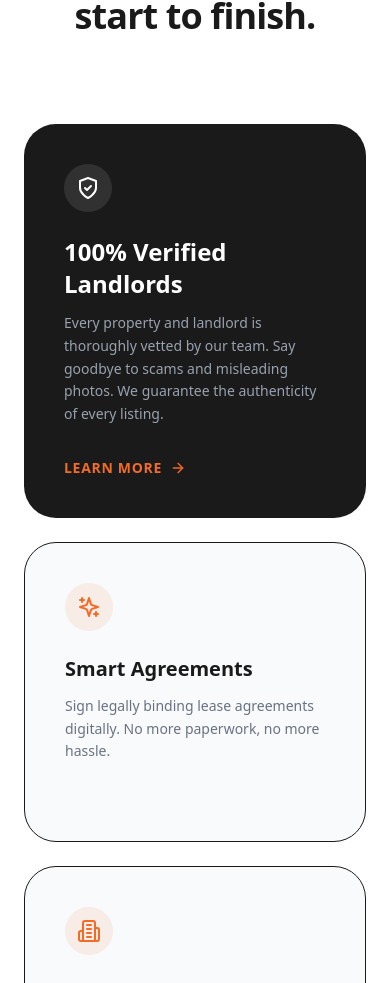
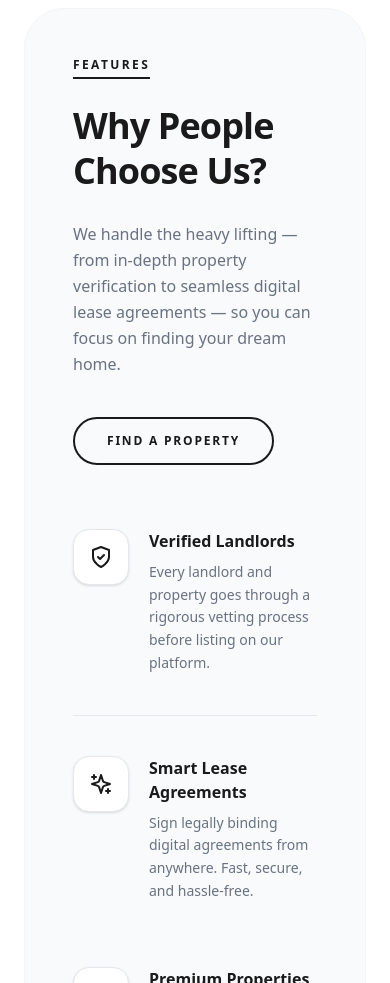
Before and after one commit to AbiNathan11/Stayzo_frontend, a Next.js app: page / in a window 390 px wide. Shown: the part 1017-2000 px from the top of the page. Built offline with nearby package versions, Linux system fonts and the light colour scheme.

Commit message:
Initial commit: Stayzo Frontend

```diff
--- a/src/app/dashboard/owners/page.tsx
+++ b/src/app/dashboard/owners/page.tsx
@@ -10,7 +10,7 @@
   };
 
   return (
-    <div className="min-h-screen bg-[#FDF8F3] text-[#2D2D2D] font-sans selection:bg-[#F26B27] selection:text-white p-8">
+    <div className="min-h-screen bg-[#FDF8F3] text-[#2D2D2D] font-sans selection:bg-[#1A1A1A] selection:text-white p-8">
       <div className="max-w-7xl mx-auto pt-4">
         <div className="flex justify-between items-center mb-16">
           <Link href="/" className="text-4xl font-serif italic font-extrabold text-[#1A1A1A] hover:opacity-80 transition">
@@ -32,7 +32,7 @@
         <div className="bg-white p-10 shadow-xl max-w-3xl">
           <h2 className="text-2xl font-extrabold text-[#1A1A1A] mb-4">You have no listings yet</h2>
           <p className="text-gray-500 font-medium leading-relaxed mb-8">List your property today and gain access to thousands of verified tenants worldwide.</p>
-          <button className="bg-[#F26B27] text-white px-8 py-4 font-bold text-sm tracking-widest uppercase transition shadow-md shadow-[#F26B27]/20 hover:bg-[#E05A16]">
+          <button className="bg-[#1A1A1A] text-white px-8 py-4 font-bold text-sm tracking-widest uppercase transition shadow-md shadow-[#1A1A1A]/20 hover:bg-[#E05A16]">
             Create First Listing
           </button>
         </div>
--- a/src/app/page.tsx
+++ b/src/app/page.tsx
@@ -27,7 +27,7 @@
       <Navbar />
 
       {/* Hero Section with Map Background and Floating Card */}
-      <section className="relative w-full bg-white overflow-hidden py-20">
+      <section className="relative w-full bg-white overflow-hidden pt-44 pb-28">
 
         {/* Static Map Background Photo (styled with gradient mask for legibility) */}
         <div className="absolute inset-0 z-0 select-none">
@@ -145,70 +145,140 @@
       </section>
 
 
-      {/* New Reason to Choose Us (Bento Grid) */}
+      {/* Why Stayzo — 3-Column Horizontal Features Layout */}
       <section className="max-w-7xl mx-auto px-6 lg:px-8 py-24 bg-white border-t border-gray-100">
-        <div className="flex flex-col items-center text-center mb-16">
-          <span className="text-xs font-bold text-[#F26B27] uppercase tracking-wider mb-4">Why Stayzo</span>
-          <h2 className="text-4xl md:text-5xl font-extrabold text-[#1A1A1A] leading-[1.15] mb-6 tracking-tight">
-            A seamless renting <br className="hidden md:block" /> experience from start to finish.
-          </h2>
+        <div className="bg-[#F8FAFB] rounded-[40px] p-12 md:p-20 border border-gray-100">
+          <div className="grid grid-cols-1 lg:grid-cols-3 gap-16 lg:gap-12 items-start">
+
+            {/* Left Column: Label + Heading + Description + CTA */}
+            <div className="flex flex-col items-start">
+              <span className="text-xs font-extrabold text-[#1A1A1A] uppercase tracking-[0.2em] mb-6 border-b-2 border-[#1A1A1A] pb-1">Features</span>
+              <h2 className="text-4xl md:text-5xl font-extrabold text-[#1A1A1A] leading-tight mb-7 tracking-tight">
+                Why People <span className="text-[#1A1A1A]">Choose</span> Us?
+              </h2>
+              <p className="text-gray-500 font-medium text-base leading-relaxed mb-10">
+                We handle the heavy lifting — from in-depth property verification to seamless digital lease agreements — so you can focus on finding your dream home.
+              </p>
+              <Link href="/search" className="border-2 border-[#1A1A1A] hover:bg-[#1A1A1A] hover:text-white text-[#1A1A1A] px-8 py-3.5 rounded-full text-xs font-extrabold tracking-[0.15em] uppercase transition">
+                Find a Property
+              </Link>
+            </div>
+
+            {/* Middle Column: 2 Feature Items */}
+            <div className="flex flex-col divide-y divide-gray-200">
+              {[
+                {
+                  icon: <ShieldCheck className="w-6 h-6 text-[#1A1A1A]" />,
+                  title: "Verified Landlords",
+                  desc: "Every landlord and property goes through a rigorous vetting process before listing on our platform."
+                },
+                {
+                  icon: <Sparkles className="w-6 h-6 text-[#1A1A1A]" />,
+                  title: "Smart Lease Agreements",
+                  desc: "Sign legally binding digital agreements from anywhere. Fast, secure, and hassle-free."
+                }
+              ].map((f, i) => (
+                <div key={i} className="flex items-start space-x-5 py-10 first:pt-0 last:pb-0">
+                  <div className="w-14 h-14 border border-gray-200 rounded-2xl flex items-center justify-center shrink-0 bg-white shadow-sm">
+                    {f.icon}
+                  </div>
+                  <div>
+                    <h3 className="font-extrabold text-[#1A1A1A] text-base mb-2">{f.title}</h3>
+                    <p className="text-gray-500 text-sm font-medium leading-relaxed">{f.desc}</p>
+                  </div>
+                </div>
+              ))}
+            </div>
+
+            {/* Right Column: 2 Feature Items */}
+            <div className="flex flex-col divide-y divide-gray-200">
+              {[
+                {
+                  icon: <Building2 className="w-6 h-6 text-[#1A1A1A]" />,
+                  title: "Premium Properties",
+                  desc: "Access high-quality, modern properties in prime locations across Sri Lanka at competitive prices."
+                },
+                {
+                  icon: <Home className="w-6 h-6 text-[#1A1A1A]" />,
+                  title: "End-to-End Support",
+                  desc: "From search to move-in, our team is with you every step — maintenance, payments, and beyond."
+                }
+              ].map((f, i) => (
+                <div key={i} className="flex items-start space-x-5 py-10 first:pt-0 last:pb-0">
+                  <div className="w-14 h-14 border border-gray-200 rounded-2xl flex items-center justify-center shrink-0 bg-white shadow-sm">
+                    {f.icon}
+                  </div>
+                  <div>
+                    <h3 className="font-extrabold text-[#1A1A1A] text-base mb-2">{f.title}</h3>
+                    <p className="text-gray-500 text-sm font-medium leading-relaxed">{f.desc}</p>
+                  </div>
+                </div>
+              ))}
+            </div>
+
+          </div>
+        </div>
+      </section>
+
+      {/* Testimonials Section */}
+      <section className="max-w-7xl mx-auto px-6 lg:px-8 py-24 bg-white border-t border-gray-100">
+        {/* Header */}
+        <div className="flex flex-col md:flex-row md:items-end md:justify-between mb-16 gap-6">
+          <div>
+            <span className="text-xs font-bold text-[#1A1A1A] uppercase tracking-wider mb-4 block">— Testimonials</span>
+            <h2 className="text-4xl md:text-5xl font-extrabold text-[#1A1A1A] leading-[1.15] tracking-tight">
+              What our tenants <br className="hidden md:block" /> are saying.
+            </h2>
+          </div>
+          <p className="text-gray-500 font-medium text-sm leading-relaxed max-w-xs md:text-right">
+            Real stories from real people who found their perfect home through Stayzo.
+          </p>
         </div>
 
+        {/* 3-Column Clean Cards */}
         <div className="grid grid-cols-1 md:grid-cols-3 gap-6">
-          {/* Bento Item 1 */}
-          <div className="bg-[#1A1A1A] text-white p-10 rounded-[32px] flex flex-col justify-between md:col-span-2 min-h-[300px]">
-            <div>
-              <div className="w-12 h-12 bg-white/10 rounded-full flex items-center justify-center mb-6">
-                <ShieldCheck className="w-6 h-6 text-white" />
+          {[
+            {
+              quote: "Impressed by the professionalism and attention to detail. Stayzo made every step of my renting journey completely stress-free.",
+              name: "Sarah M.",
+              handle: "@sarahm_lk",
+              avatar: "https://images.unsplash.com/photo-1494790108377-be9c29b29330?ixlib=rb-1.2.1&auto=format&fit=facearea&facepad=2&w=256&h=256&q=80"
+            },
+            {
+              quote: "A seamless experience from start to finish. Highly recommend! Found my perfect apartment in Colombo within three days.",
+              name: "James K.",
+              handle: "@jameskdy",
+              avatar: "https://images.unsplash.com/photo-1507003211169-0a1dd7228f2d?ixlib=rb-1.2.1&auto=format&fit=facearea&facepad=2&w=256&h=256&q=80"
+            },
+            {
+              quote: "Reliable and trustworthy. Made my life so much easier! The verified listings gave me peace of mind I never thought I'd have.",
+              name: "Priya R.",
+              handle: "@priyarents",
+              avatar: "https://images.unsplash.com/photo-1438761681033-6461ffad8d80?ixlib=rb-1.2.1&auto=format&fit=facearea&facepad=2&w=256&h=256&q=80"
+            }
+          ].map((t, i) => (
+            <div key={i} className="bg-[#F8FAFB] rounded-3xl p-8 flex flex-col justify-between min-h-[260px] border border-gray-100/80">
+              {/* Large quotation mark */}
+              <div>
+                <span className="text-5xl font-extrabold text-gray-200 leading-none select-none">"</span>
+                <p className="text-[#1A1A1A] font-semibold text-[15px] leading-relaxed mt-3 mb-8">
+                  {t.quote}
+                </p>
               </div>
-              <h3 className="text-2xl font-extrabold mb-3">100% Verified Landlords</h3>
-              <p className="text-gray-400 font-medium leading-relaxed max-w-md text-sm">
-                Every property and landlord is thoroughly vetted by our team. Say goodbye to scams and misleading photos. We guarantee the authenticity of every listing.
-              </p>
+              {/* Avatar + name + handle */}
+              <div className="flex items-center space-x-3 pt-4 border-t border-gray-100">
+                <img
+                  src={t.avatar}
+                  alt={t.name}
+                  className="w-10 h-10 rounded-full object-cover shrink-0"
+                />
+                <div>
+                  <p className="font-extrabold text-[#1A1A1A] text-sm leading-tight">{t.name}</p>
+                  <p className="text-gray-400 text-xs font-semibold">{t.handle}</p>
+                </div>
+              </div>
             </div>
-            <div className="mt-8 flex items-center text-[#F26B27] text-sm font-bold uppercase tracking-wider cursor-pointer">
-              Learn More <ArrowRight className="w-4 h-4 ml-2" />
-            </div>
-          </div>
-
-          {/* Bento Item 2 */}
-          <div className="bg-[#F8FAFB] border border-gray-150 p-10 rounded-[32px] flex flex-col justify-between min-h-[300px]">
-            <div>
-              <div className="w-12 h-12 bg-[#F26B27]/10 rounded-full flex items-center justify-center mb-6">
-                <Sparkles className="w-6 h-6 text-[#F26B27]" />
-              </div>
-              <h3 className="text-xl font-extrabold text-[#1A1A1A] mb-3">Smart Agreements</h3>
-              <p className="text-gray-500 font-medium leading-relaxed text-sm">
-                Sign legally binding lease agreements digitally. No more paperwork, no more hassle.
-              </p>
-            </div>
-          </div>
-
-          {/* Bento Item 3 */}
-          <div className="bg-[#F8FAFB] border border-gray-150 p-10 rounded-[32px] flex flex-col justify-between min-h-[300px]">
-            <div>
-              <div className="w-12 h-12 bg-[#F26B27]/10 rounded-full flex items-center justify-center mb-6">
-                <Building2 className="w-6 h-6 text-[#F26B27]" />
-              </div>
-              <h3 className="text-xl font-extrabold text-[#1A1A1A] mb-3">Premium Spaces</h3>
-              <p className="text-gray-500 font-medium leading-relaxed text-sm">
-                We focus on high-quality, modern, and secure environments that elevate your standard of living.
-              </p>
-            </div>
-          </div>
-
-          {/* Bento Item 4 */}
-          <div className="bg-[#F26B27] text-white p-10 rounded-[32px] flex flex-col justify-between md:col-span-2 min-h-[300px]">
-            <div>
-              <div className="w-12 h-12 bg-white/20 rounded-full flex items-center justify-center mb-6">
-                <Home className="w-6 h-6 text-white" />
-              </div>
-              <h3 className="text-2xl font-extrabold mb-3">End-to-End Management</h3>
-              <p className="text-white/80 font-medium leading-relaxed max-w-md text-sm">
-                From finding the property to managing maintenance requests, Stayzo acts as your trusted middleman. Enjoy a stress-free tenancy.
-              </p>
-            </div>
-          </div>
+          ))}
         </div>
       </section>
 
@@ -218,13 +288,13 @@
 
           <div className="text-center mb-12">
             <div className="flex justify-center items-center space-x-2 mb-4">
-               <span className="w-1.5 h-1.5 rounded-full bg-[#F26B27]"></span>
+               <span className="w-1.5 h-1.5 rounded-full bg-[#1A1A1A]"></span>
                <span className="text-[10px] font-extrabold uppercase tracking-wider text-[#1A1A1A]">FAQs</span>
             </div>
             <h2 className="text-3xl md:text-4xl font-extrabold text-[#1A1A1A] tracking-tight mb-4">
               Frequently asked <span className="relative inline-block">
                 questions
-                <svg className="absolute -bottom-2 left-0 w-full h-2 text-[#F26B27]" viewBox="0 0 100 20" preserveAspectRatio="none">
+                <svg className="absolute -bottom-2 left-0 w-full h-2 text-[#1A1A1A]" viewBox="0 0 100 20" preserveAspectRatio="none">
                   <path d="M0,15 Q50,5 100,15" stroke="currentColor" strokeWidth="4" fill="none" strokeLinecap="round"/>
                 </svg>
               </span>
```
Also changed, not shown: src/app/auth/page.tsx (+7 -7 lines), src/app/dashboard/admin/page.tsx (+5 -5 lines), src/app/dashboard/tenant/page.tsx (+9 -9 lines), src/app/search/page.tsx (+24 -24 lines), src/components/Footer.tsx (+4 -4 lines), src/components/Navbar.tsx (+7 -7 lines).
